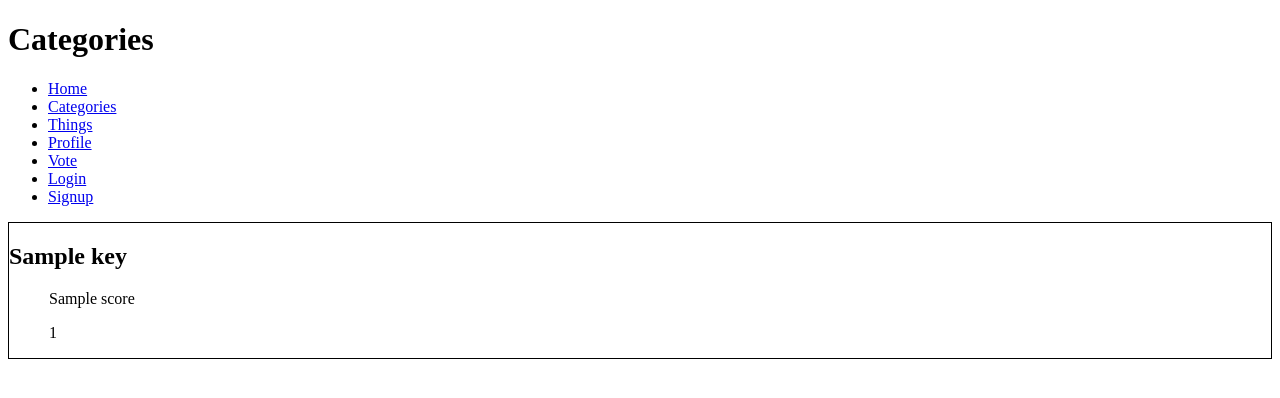
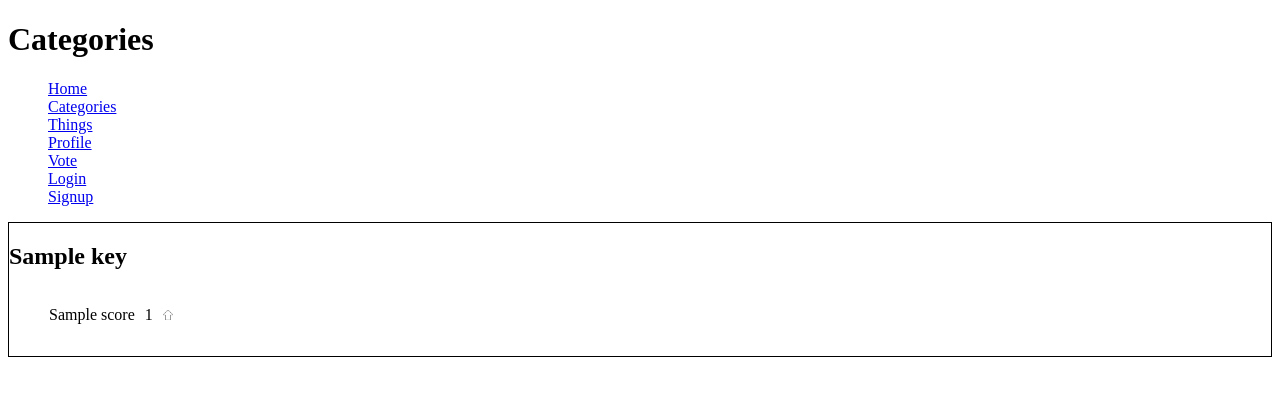
Before and after one commit to Nafimul/AllTheBest, a Flask app: template myapp/templates/categories.html in a window 1280 px wide. Shown: the top 398 px of the page. Run offline with Flask 3, Linux system fonts and the light colour scheme; the template is opened without the code that fills it: most values are stand-ins (such as "Sample title", 1, 10 or a date in 2020).

Commit message:
feat: add upvote arrow

```diff
--- a/myapp/static/styles/styles.css
+++ b/myapp/static/styles/styles.css
@@ -5,3 +5,10 @@ article {
 .negative {
     color: red;
 }
+
+li {
+    display: flex;
+    flex-direction: row;
+    gap: 10px;
+    align-items: center;
+}
--- a/myapp/templates/categories.html
+++ b/myapp/templates/categories.html
@@ -5,12 +5,13 @@
         {% for key, value in categories_with_scores.items() %}
             <article class="{{ 'negative' if key.is_negative else '' }}">
                 <h2>{{ key.name }}</h2>
-                <ol>
+                <ol type="1">
                     {% for score in value %}
-                    <div>
+                    <li id="{{ score.thing_name }}">
                         <p> {{ score.thing_name }} </p>
                         <p> {{ score.num_votes }} </p>
-                    </div>
+                        <img src='{{ url_for("static", filename="assets/images/up_arrow_white.png") }}' width="10" height="10">
+                    </li>
                     {% endfor %}
                 </ol>
             </article>
```
Also changed, not shown: myapp/static/assets/images/up_arrow_green.png (added), myapp/static/assets/images/up_arrow_white.png (added).
